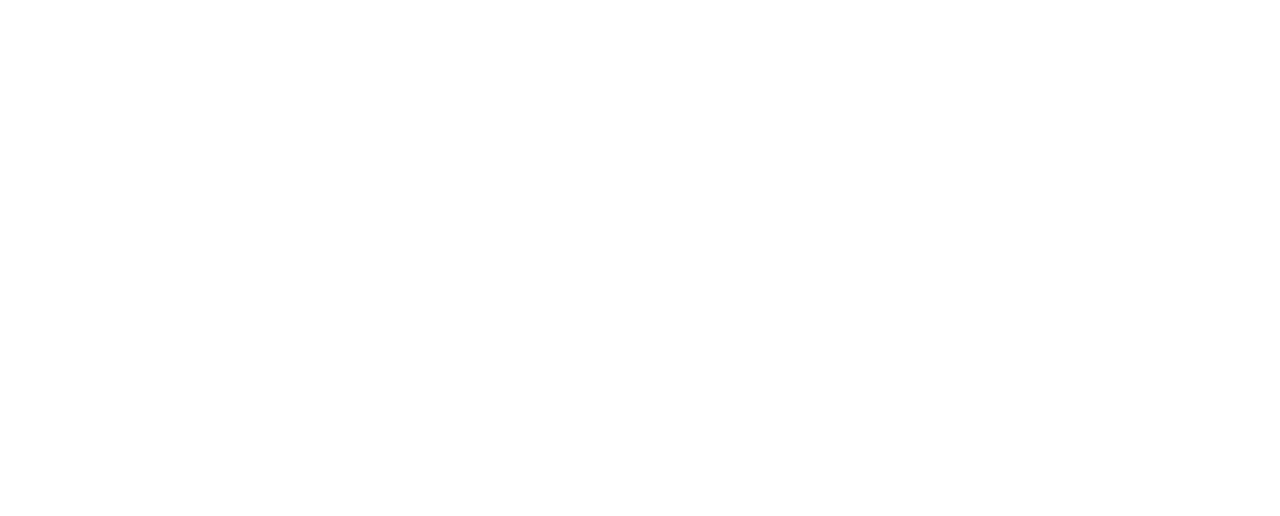
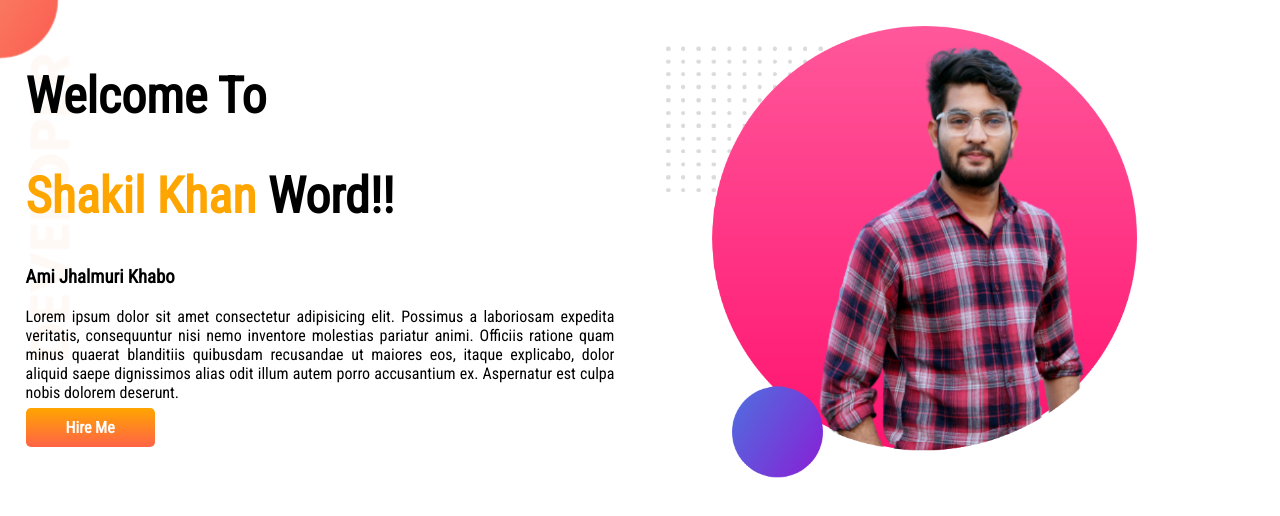
Before and after one commit to DevWithShakil/developer-website, a plain HTML site: page index.html in a window 1280 px wide. Drawn offline with Linux system fonts and the light colour scheme.

Commit message:
top banner added

```diff
--- a/index.html
+++ b/index.html
@@ -6,11 +6,32 @@
     <meta http-equiv="X-UA-Compatible" content="IE=edge">
     <meta name="viewport" content="width=device-width, initial-scale=1.0">
     <title>Developer Website</title>
+    <link rel="preconnect" href="https://fonts.googleapis.com">
+    <link rel="preconnect" href="https://fonts.gstatic.com" crossorigin>
+    <link href="https://fonts.googleapis.com/css2?family=Poppins&family=Roboto+Condensed&display=swap" rel="stylesheet">
     <link rel="stylesheet" href="style.css">
 </head>
 
 <body>
+    <section class="top-banner">
+        <div class="half-width">
+            <h1>Welcome To</h1>
+            <h1> <span class="orange-color"> Shakil Khan </span> Word!!</h1>
+            <h3>Ami Jhalmuri Khabo</h3>
+            <p>Lorem ipsum dolor sit amet consectetur adipisicing elit. Possimus a laboriosam expedita veritatis,
+                consequuntur
+                nisi nemo inventore molestias pariatur animi. Officiis ratione quam minus quaerat blanditiis quibusdam
+                recusandae ut maiores eos, itaque explicabo, dolor aliquid saepe dignissimos alias odit illum autem
+                porro
+                accusantium ex. Aspernatur est culpa nobis dolorem deserunt.</p>
+            <a class="link-button" target="_blank" href="https://www.facebook.com/m.khanshakil07/">Hire Me</a>
+        </div>
 
+
+        <div class="half-width">
+            <img src="images/shakil-photo.png" alt="" srcset="">
+        </div>
+    </section>
 </body>
 
 </html>
--- a/style.css
+++ b/style.css
@@ -0,0 +1,36 @@
+body{
+    font-family: 'Roboto Condensed', sans-serif;
+    margin: 0;
+}
+h1{
+    font-size: 50px;
+}
+.orange-color{
+    color: orange;
+}
+section{
+    display: flex;
+}
+.half-width{
+    width: 50%;
+    padding: 2%;
+    s
+}
+.half-width img{
+    width: 80%;
+}
+.link-button{
+text-decoration: none;
+padding: 10px 40px;
+color: white;
+font-weight: 700;
+background-image: linear-gradient(orange, tomato);
+border-radius: 5px;
+}
+.top-banner{
+    background-image: url(images/top-banner.png);
+    background-repeat: no-repeat;
+}
+p{
+    text-align: justify;
+}
```
Also changed, not shown: images/dream-bg.png (added), images/exp-bg.png (added), images/my-bg.png (added), images/shakil-photo.png (added), images/top-banner.png (added), showOff/IMG_0410.JPG (added), showOff/IMG_0477-removebg-preview.png (added), showOff/IMG_20211220_094310_2.jpg (added), 5 other files.
